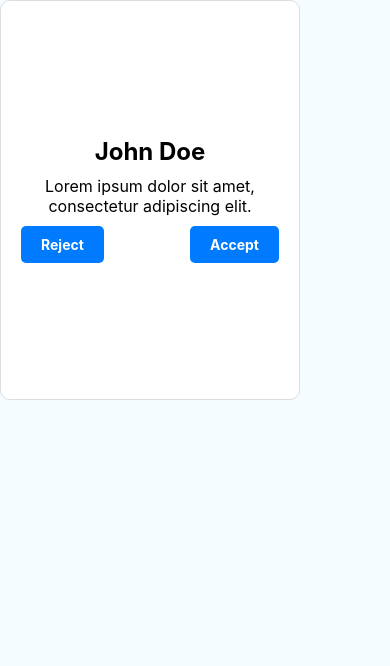
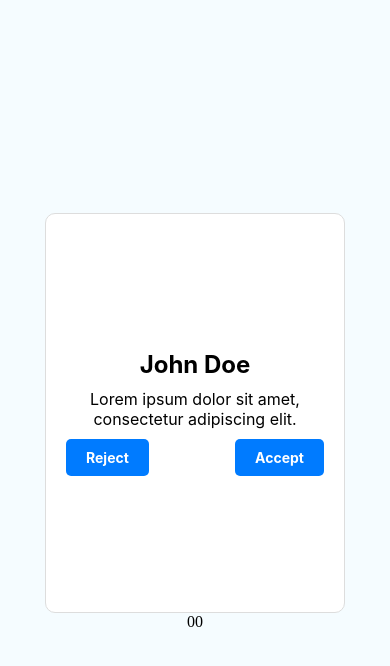
Before and after one commit to Mon-Rico/HD2024, a React Native app: screen / in a window 390 px wide. Shown: the top 666 px of the page. Built offline with nearby package versions, Linux system fonts and the light colour scheme.

Commit message:
Centered profile cards

```diff
--- a/App.js
+++ b/App.js
@@ -15,6 +15,13 @@ const profiles = [
     id: 2,
     name: 'Jane Smith',
     categories: ['Art', 'Music'],
+    website: 'example.com',
+    description: 'Lorem ipsum dolor sit amet, consectetur adipiscing elit.',
+  },
+  {
+    id: 3,
+    name: 'Robin Williams',
+    categories: ['Medical', 'Education'],
     website: 'example.com',
     description: 'Lorem ipsum dolor sit amet, consectetur adipiscing elit.',
   },
@@ -58,7 +65,7 @@ export default function App() {
             </Animated.View>
           );
         } else {
-          return null;
+          return profile.id = 0;
         }
       })}
     </View>
@@ -83,7 +90,7 @@ const styles = StyleSheet.create({
     padding: 20,
     justifyContent: 'center',
     alignItems: 'center',
-    position: 'absolute',
+    position: 'center',
   },
   name: {
     fontSize: 24,
```
